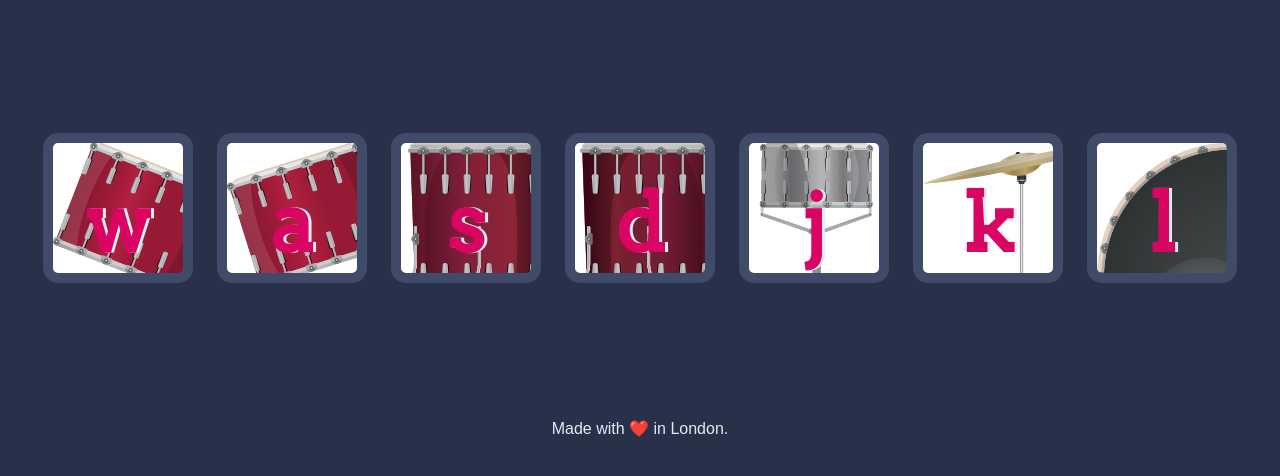
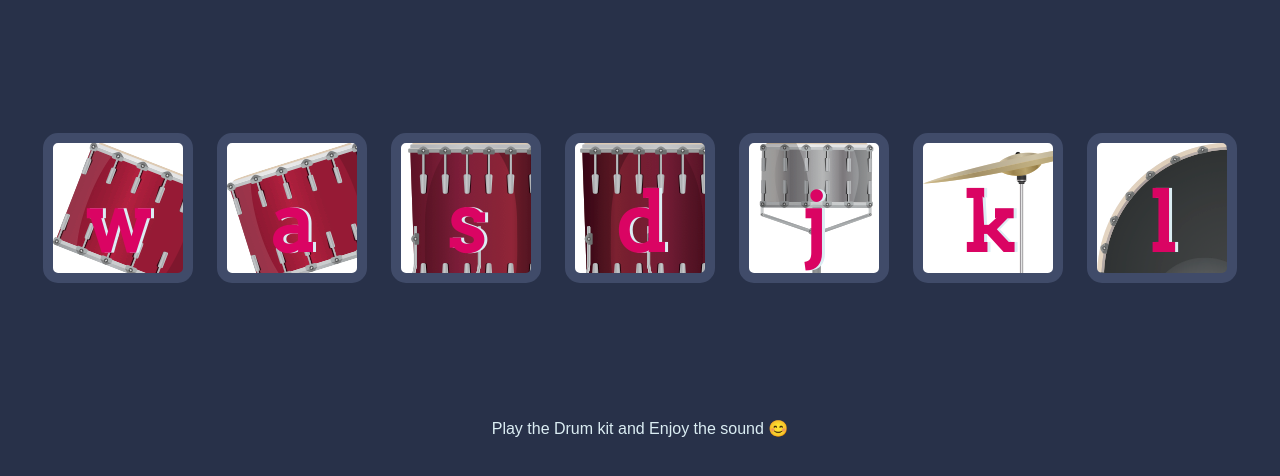
Before and after one commit to atish1999/Play-Drum-Kit, a plain HTML site: page index.html in a window 1280 px wide. Shown: the part 156-632 px from the top of the page. Drawn offline with Linux system fonts and the light colour scheme.

Commit message:
changed footer

```diff
--- a/index.html
+++ b/index.html
@@ -22,7 +22,7 @@
       <button class="l drum">l</button>
     </div>
 
-    <footer>Made with ❤️ in London.</footer>
+    <footer>Play the Drum kit and Enjoy the sound 😊</footer>
 
     <script src="index.js" charset="utf-8"></script>
   </body>
```
